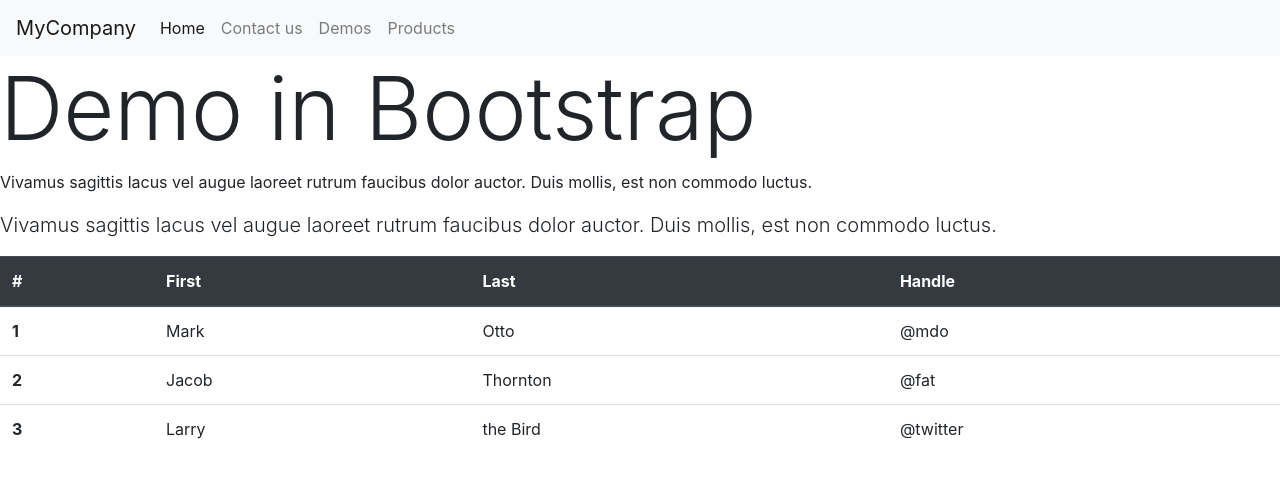
After one commit to mkotsovoulou/ITC4314Fall2020, a PHP site: page /bootstrap_demo_maira.html in a window 1280 px wide. The commit adds this page. Shown: the top 478 px of the page. Run offline with PHP 8.4, Linux system fonts and the light colour scheme.

Commit message:
bootstrap intro1

```diff
--- /dev/null
+++ b/bootstrap_demo_maira.html
@@ -0,0 +1,77 @@
+<!DOCTYPE html>
+<html lang="en">
+<head>
+	<meta charset="UTF-8" />
+	<title>Bootstrap Intro</title>
+
+  <link rel="stylesheet" href="https://stackpath.bootstrapcdn.com/bootstrap/4.5.2/css/bootstrap.min.css" integrity="sha384-JcKb8q3iqJ61gNV9KGb8thSsNjpSL0n8PARn9HuZOnIxN0hoP+VmmDGMN5t9UJ0Z" crossorigin="anonymous">
+
+</head>
+<body>
+	<nav class="navbar navbar-expand-lg navbar-light bg-light">
+  <a class="navbar-brand" href="#">MyCompany</a>
+  <button class="navbar-toggler" type="button" data-toggle="collapse" data-target="#navbarNavAltMarkup" aria-controls="navbarNavAltMarkup" aria-expanded="false" aria-label="Toggle navigation">
+    <span class="navbar-toggler-icon"></span>
+  </button>
+  <div class="collapse navbar-collapse" id="navbarNavAltMarkup">
+    <div class="navbar-nav">
+      <a class="nav-link active" href="#">Home <span class="sr-only">(current)</span></a>
+      <a class="nav-link" href="#">Contact us</a>
+      <a class="nav-link" href="index1.html">Demos</a>
+      <a class="nav-link" href="#">Products</a>
+    </div>
+  </div>
+</nav>
+  <h1 class="display-2">
+     Demo in Bootstrap
+  </h1>
+
+
+  <p>
+  Vivamus sagittis lacus vel augue laoreet rutrum faucibus dolor auctor. Duis mollis, est non commodo luctus.
+</p>
+
+  <p class="lead">
+  Vivamus sagittis lacus vel augue laoreet rutrum faucibus dolor auctor. Duis mollis, est non commodo luctus.
+</p>
+
+<table class="table table-hover">
+  <thead class="thead-dark">
+    <tr>
+      <th scope="col">#</th>
+      <th scope="col">First</th>
+      <th scope="col">Last</th>
+      <th scope="col">Handle</th>
+    </tr>
+  </thead>
+  <tbody>
+    <tr>
+      <th scope="row">1</th>
+      <td>Mark</td>
+      <td>Otto</td>
+      <td>@mdo</td>
+    </tr>
+    <tr>
+      <th scope="row">2</th>
+      <td>Jacob</td>
+      <td>Thornton</td>
+      <td>@fat</td>
+    </tr>
+    <tr>
+      <th scope="row">3</th>
+      <td>Larry</td>
+      <td>the Bird</td>
+      <td>@twitter</td>
+    </tr>
+  </tbody>
+</table>
+
+
+
+
+
+  <script src="https://code.jquery.com/jquery-3.5.1.slim.min.js" integrity="sha384-DfXdz2htPH0lsSSs5nCTpuj/zy4C+OGpamoFVy38MVBnE+IbbVYUew+OrCXaRkfj" crossorigin="anonymous"></script>
+<script src="https://cdn.jsdelivr.net/npm/popper.js@1.16.1/dist/umd/popper.min.js" integrity="sha384-9/reFTGAW83EW2RDu2S0VKaIzap3H66lZH81PoYlFhbGU+6BZp6G7niu735Sk7lN" crossorigin="anonymous"></script>
+<script src="https://stackpath.bootstrapcdn.com/bootstrap/4.5.2/js/bootstrap.min.js" integrity="sha384-B4gt1jrGC7Jh4AgTPSdUtOBvfO8shuf57BaghqFfPlYxofvL8/KUEfYiJOMMV+rV" crossorigin="anonymous"></script>
+</body>
+</html>
```
Also changed, not shown: css/responsive.css (+12 -6 lines), responsive.html (+33 -1 lines).
